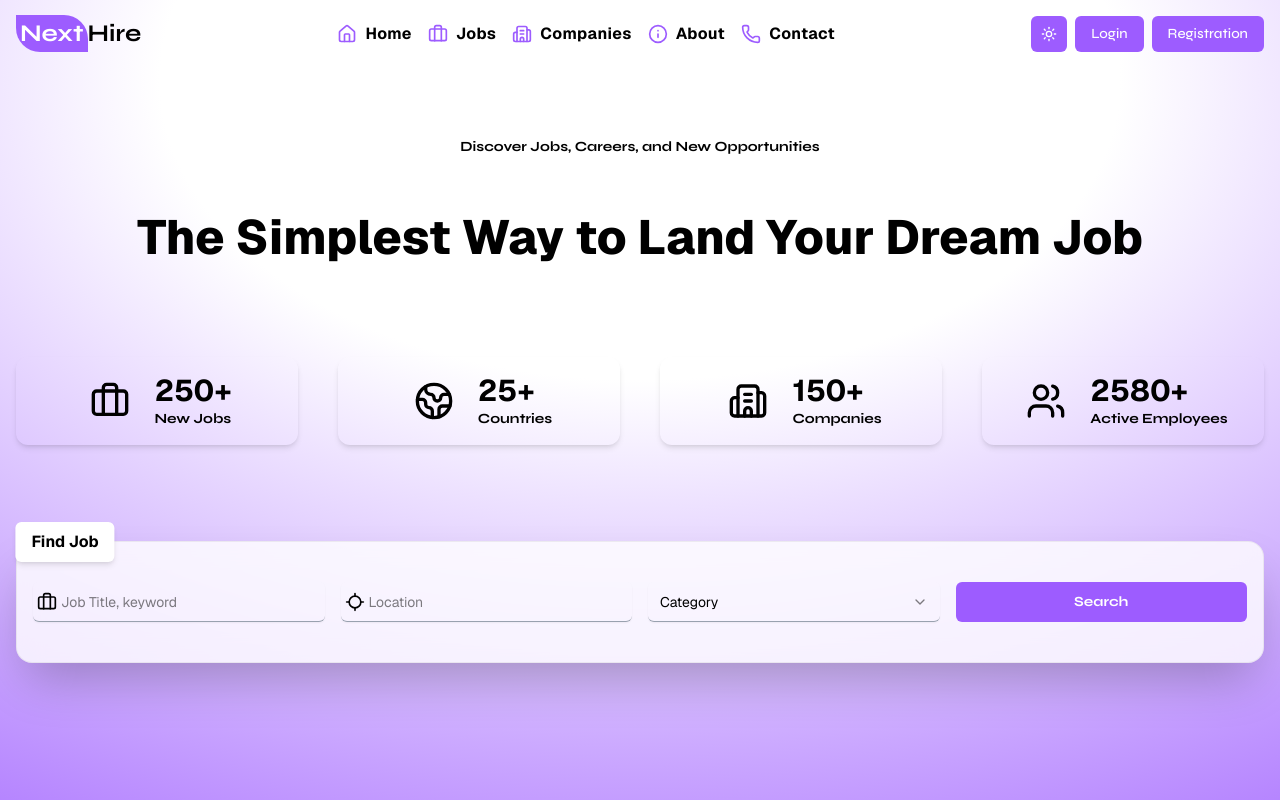
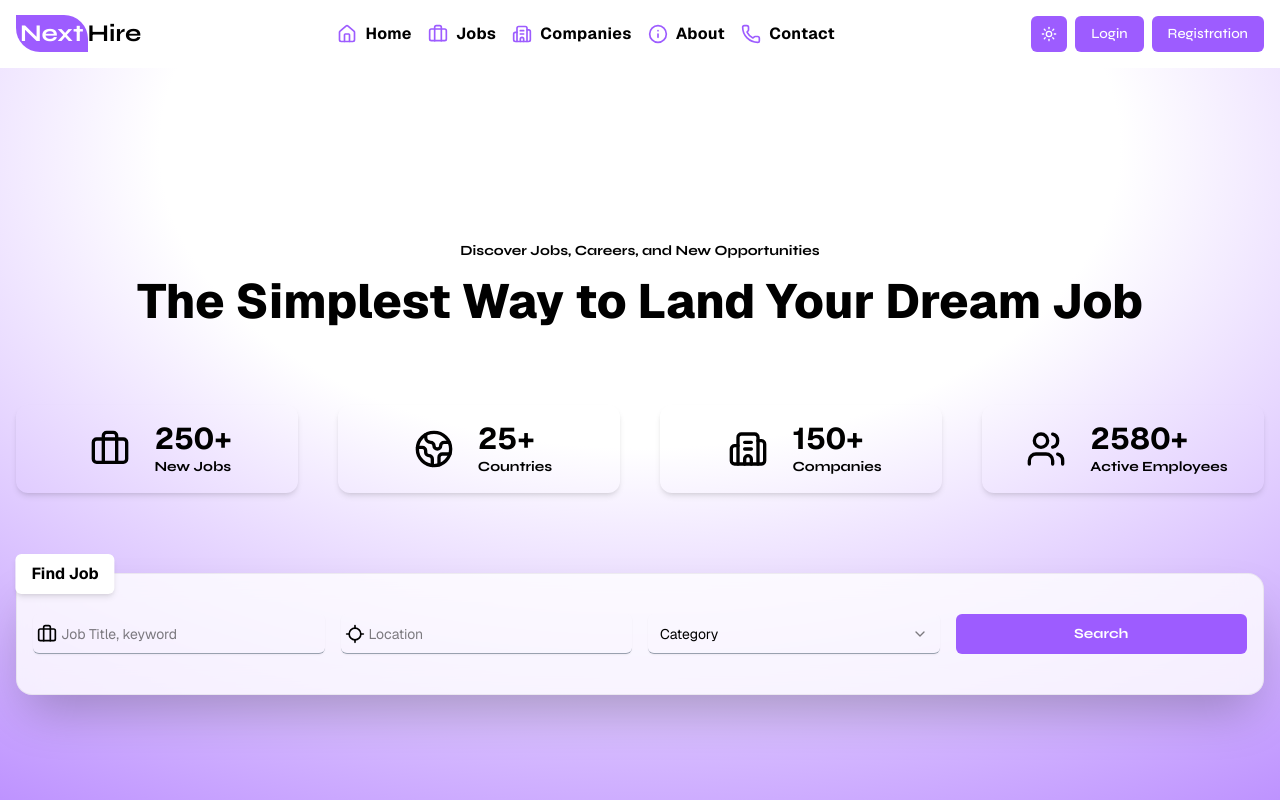
Before and after one commit to mdsamiulislam54/job-protal-client, a Next.js app: page / in a window 1280 px wide. Shown: the top 800 px of the page. Built offline with nearby package versions, Linux system fonts and the light colour scheme; no server answers.

Commit message:
fix: resolve mobile navbar background and position issue with fixed parent nav
- Moved MobileNavbar outside of main <nav> to prevent stacking context conflicts
- Ensured consistent background and proper fixed positioning
- Improved mobile view behavior during navbar scroll and toggle

```diff
--- a/app/(main)/globals.css
+++ b/app/(main)/globals.css
@@ -48,8 +48,8 @@
   width: 100%;
 
   animation: slideDown 3s ease-out forwards;
-
-  z-index: 90;
+  backdrop-filter: none;
+  z-index: 100;
 
 }
 
--- a/components/Category/Category.tsx
+++ b/components/Category/Category.tsx
@@ -38,7 +38,7 @@ const Category = () => {
     return (
         <section className="py-16 bg-background-light dark:bg-background-dark">
             <div className="custom-container">
-                <h2 className="text-3xl font-bold text-center mb-8 syne">Explore Job Categories</h2>
+                <h2 className="text-3xl max-sm:text-xl font-bold text-center mb-8 syne">Explore Job Categories</h2>
                 <div className="grid sm:grid-cols-2 lg:grid-cols-5 gap-6  mx-auto">
                     {categories.map((cat) => (
                         <div
--- a/components/Header/MobileNavbar.tsx
+++ b/components/Header/MobileNavbar.tsx
@@ -1,14 +1,18 @@
-
+"use client"
 import { NavItem } from '@/types/navItem'
 import Link from 'next/link';
 import Logo from '../Logo/Logo';
 import { Button } from '../ui/button';
-import {motion} from "framer-motion";
+import { motion } from "framer-motion";
+import { useEffect } from 'react';
 type Props = {
     navItem: NavItem[];
     handleOpenMenu: () => void;
+    isOpen: boolean
 }
-const MobileNavbar = ({ navItem, handleOpenMenu }: Props) => {
+const MobileNavbar = ({ navItem, handleOpenMenu, isOpen }: Props) => {
+
+
     return (
         <motion.div
             initial={{ x: '-100%', scale: 0.9 }}
@@ -16,7 +20,7 @@ const MobileNavbar = ({ navItem, handleOpenMenu }: Props) => {
             exit={{ x: '-100%', scale: 0.9 }}
             transition={{ type: 'tween', duration: 0.3 }}
 
-        className='fixed top-0 left-0 w-[50%] sm:w-[30%] z-100 bg-background dark:bg-background-dark shadow h-full block lg:hidden'>
+            className='fixed inset-0 w-[50%] sm:w-[30%] z-999 bg-background dark:bg-background-dark shadow h-full block lg:hidden bg-opacity-100'>
             <div className='p-4 flex flex-col gap-6 mt-10'>
 
                 <Logo />
--- a/components/Header/NavbarPresenter.tsx
+++ b/components/Header/NavbarPresenter.tsx
@@ -21,8 +21,9 @@ type Props = {
 export const NavbarPresenter = ({ scrollY, navItem, isOpen, pathName, handleOpenMenu }: Props) => {
     const { data: session } = useSession()
     return (
-        <nav className={`py-4
-        ${scrollY > 0 ? "fixed-nav bg-background dark:bg-background-dark" : pathName === '/' ? "bg-Primary  absolute top-0 w-full" : "shadow-md dark:shadow-gray-800 bg-background-light dark:bg-background-dark  "}
+        <>
+            <nav className={`py-4 z-100 relative
+        ${scrollY > 0 ? "fixed-nav bg-background dark:bg-background-dark relative " : pathName === '/' ? "bg-Primary  absolute top-0 w-full" : "shadow-md dark:shadow-gray-800 bg-background-light dark:bg-background-dark  "}
 
         `}>
                 <div className="custom-container  flex justify-between items-center ">
@@ -61,7 +62,7 @@ export const NavbarPresenter = ({ scrollY, navItem, isOpen, pathName, handleOpen
                                 </div>
                             ) : (
 
-                            <button onClick={()=> signOut()}>
+                                <button onClick={() => signOut()}>
                                     <Image src={session.user.image || ''} width={100} height={100} alt={session.user.name as string} className='w-10 h-10 rounded-full border-2 border-dotted border-primary flex justify-center items-center cursor-pointer' />
                                 </button>
 
@@ -75,16 +76,18 @@ export const NavbarPresenter = ({ scrollY, navItem, isOpen, pathName, handleOpen
 
                     </div>
                 </div>
+
+
+            </nav>
             <AnimatePresence>
                 {
                     isOpen ? (
-                        <MobileNavbar navItem={navItem} handleOpenMenu={handleOpenMenu} />
+                        <MobileNavbar navItem={navItem} handleOpenMenu={handleOpenMenu} isOpen={isOpen} />
                     ) : (
                         null
                     )
                 }
             </AnimatePresence>
-
-        </nav>
+        </>
     )
 }
--- a/components/Hero/Hero.tsx
+++ b/components/Hero/Hero.tsx
@@ -28,17 +28,19 @@ const Hero = () => {
         },
     ];
 
-    console.log(session?.user)
+
 
     return (
         <div className=' min-h-screen flex flex-col justify-center items-center hero-gradient  max-sm:py-20 md:py-24
         '
         >
-            <div className="custom-container md:space-y-14 space-y-8 flex flex-col justify-center items-center">
-                <p className='text-center syne text-sm sm:text-md font-bold'>Discover Jobs, Careers, and New Opportunities</p>
+            <div className="custom-container md:space-y-10 space-y-8 flex flex-col justify-center items-center">
+             <div>
+                   <p className='text-center syne text-sm sm:text-md font-bold mb-4'>Discover Jobs, Careers, and New Opportunities</p>
                 <h1 className="lg:text-5xl md:text-3xl text-2xl  font-extrabold text-center">
                     The Simplest Way to Land Your Dream Job
                 </h1>
+             </div>
 
                 <div className=" justify-center gap-10 mt-10 grid grid-cols-1 w-full sm:grid-cols-2 md:grid-cols-4">
                     {stats.map((item, index) => (
--- a/middleware.ts
+++ b/proxy.ts
@@ -1,7 +1,7 @@
 import { getToken } from "next-auth/jwt";
 import { NextRequest, NextResponse } from "next/server";
 
-export async function middleware(req:NextRequest) {
+export async function proxy(req:NextRequest) {
     const token = await getToken({req, secret:process.env.NEXT_AUTH_SECRET});
     const {pathname} = req.nextUrl
     if(!token){
```
Lines whose indentation alone changed are shown as unchanged.
